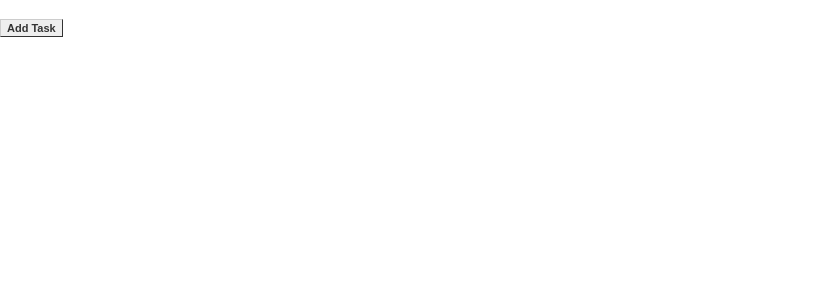
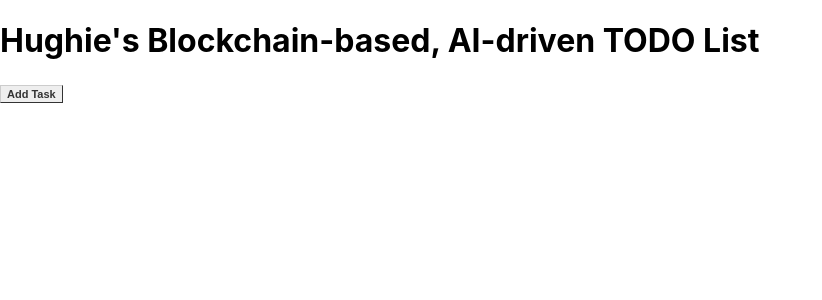
Before and after one commit to hughie-coles/todo-app, a React (Create React App) app: page / in a window 1280 px wide. Shown: the top 300 px of the page, without its empty margins (0-822 px from the left). Built offline with nearby package versions, Linux system fonts and the light colour scheme.

Commit message:
Added a header

```diff
--- a/src/App.js
+++ b/src/App.js
@@ -4,6 +4,7 @@ import {Route, Switch} from 'react-router';
 import Listing from './components/listview/Listing';
 import Edit from './components/shared/Edit';
 import { BrowserRouter } from 'react-router-dom';
+import Header from './components/Header';
 
 
 
@@ -25,6 +26,7 @@ function App() {
 
   return (
     <BrowserRouter>
+      <Header />
       <Switch>
           <Route path='/edit/:id' render={ (p) => {
                                                           p.updateCards = updateCardsWithStorage;
--- /dev/null
+++ b/src/components/Header.js
@@ -0,0 +1,13 @@
+
+
+
+const Header = () => {
+    return (
+        <header>
+            <h1>Hughie's Blockchain-based, AI-driven TODO List</h1>
+        </header>
+    )
+}
+
+
+export default Header;
```
Also changed, not shown: 2 other files (tests, documents, lock files or other folders).
